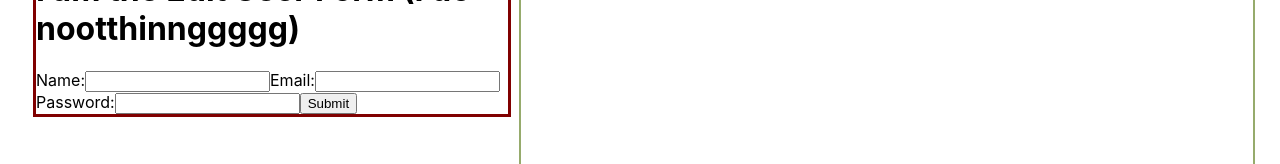
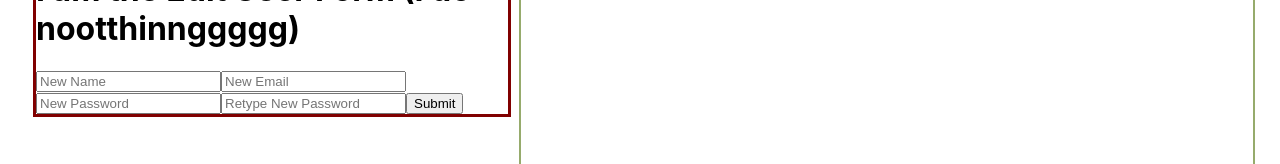
Before and after one commit to pirainogi/garden-pi-frontend, a React (Create React App) app: page /profile in a window 1280 px wide. Shown: the part 414-578 px from the top of the page. Built offline with nearby package versions, Linux system fonts and the light colour scheme.

Commit message:
form logs but can't test post

```diff
--- a/src/actions/actions.js
+++ b/src/actions/actions.js
@@ -1,3 +1,23 @@
+function autoLogin(){
+  return dispatch => {
+    const token = localStorage.getItem('token')
+    console.log('in autologin', token);
+    if (token){
+      fetch('http://localhost:3000/api/v1/auto_login', {
+        method: 'GET',
+        headers: {
+          'Authorization': `Bearer ${token}`,
+        },
+      })
+      .then(res => res.json())
+      .then(data => {
+        console.log('after fetch', data);
+        dispatch({type: "AUTOLOGIN", payload: data.user})
+      })
+    }
+  }
+}
+
 function loginUser(userInfo){
   return dispatch => {
      fetch('http://localhost:3000/api/v1/login', {
@@ -20,29 +40,9 @@ function loginUser(userInfo){
   }
 }
 
-function autoLogin(){
-  return dispatch => {
-    const token = localStorage.getItem('token')
-    console.log('in autologin', token);
-    if (token){
-      fetch('http://localhost:3000/api/v1/auto_login', {
-        method: 'GET',
-        headers: {
-          'Authorization': `Bearer ${token}`,
-        },
-      })
-      .then(res => res.json())
-      .then(data => {
-        console.log('after fetch', data);
-        dispatch({type: "AUTOLOGIN", payload: data.user})
-      })
-    }
-  }
-}
-
 function signupUser(userInfo){
   return dispatch => {
-    fetch('http://localhost:3000//api/v1/users', {
+    fetch('http://localhost:3000/api/v1/users', {
       method: 'POST',
       headers: {
         'Content-Type': 'application/json',
@@ -69,9 +69,15 @@ function logoutUser(){
   }
 }
 
+function editUser(userInfo){
+  return dispatch => {
+
+  }
+}
+
 export {
+  autoLogin,
   loginUser,
-  autoLogin,
   signupUser,
   logoutUser,
 };
--- a/src/components/editUserForm.js
+++ b/src/components/editUserForm.js
@@ -9,7 +9,8 @@ class EditUserForm extends Component {
   state = {
     name: '',
     email: '',
-    password: ''
+    password: '',
+    new_password: ''
   }
 
   handleChange = (e) => {
@@ -20,27 +21,24 @@ class EditUserForm extends Component {
 
   handleSubmit = (e) => {
     e.preventDefault()
-    // console.log('sending the edit user fetch');
+    console.log('sending the edit user fetch');
+    if(this.state.password === this.state.new_password){
+      this.props.signupUser(this.state)
+    } else {
+      alert(`Your new passwords don't match! Try again.`)
+    }
   }
 
   render(){
-    // console.log('edit user', 'state:', this.state, "props:", this.props);
+    console.log('edit user', 'state:', this.state, "props:", this.props);
     return(
       <div className="editUserForm">
         <h1>I am the Edit User Form (I do nootthinnggggg)</h1>
         <form onSubmit={this.handleSubmit}>
-          <label>
-            Name:
-            <input type="text" name="name" onChange={this.handleChange} value={this.state.name}/>
-          </label>
-          <label>
-            Email:
-            <input type="text" name="email" onChange={this.handleChange} value={this.state.email}/>
-          </label>
-          <label>
-            Password:
-            <input type="password" name="password" onChange={this.handleChange} value={this.state.password}/>
-          </label>
+            <input type="text" name="name" placeholder="New Name" onChange={this.handleChange} value={this.state.name}/>
+            <input type="text" name="email" placeholder="New Email" onChange={this.handleChange} value={this.state.email}/>
+            <input type="password" name="password" placeholder="New Password" onChange={this.handleChange} value={this.state.password}/>
+            <input type="password" name="password" placeholder="Retype New Password" onChange={this.handleChange} value={this.state.new_password}/>
           <input type="submit" value="Submit" />
         </form>
       </div>
--- a/src/components/signupForm.js
+++ b/src/components/signupForm.js
@@ -27,7 +27,6 @@ class SignupForm extends Component {
     } else {
       alert(`Your passwords don't match! Try again.`)
     }
-
   }
 
   render(){
--- a/src/reducers/reducer.js
+++ b/src/reducers/reducer.js
@@ -19,6 +19,9 @@ function reducer(state = defaultState, action){
     case 'LOGOUT':
       return {...state, currentUser: null}
 
+    case 'EDITUSER':
+      return {...state, currentUser: action.payload}
+
     default:
       return state
   }
```
